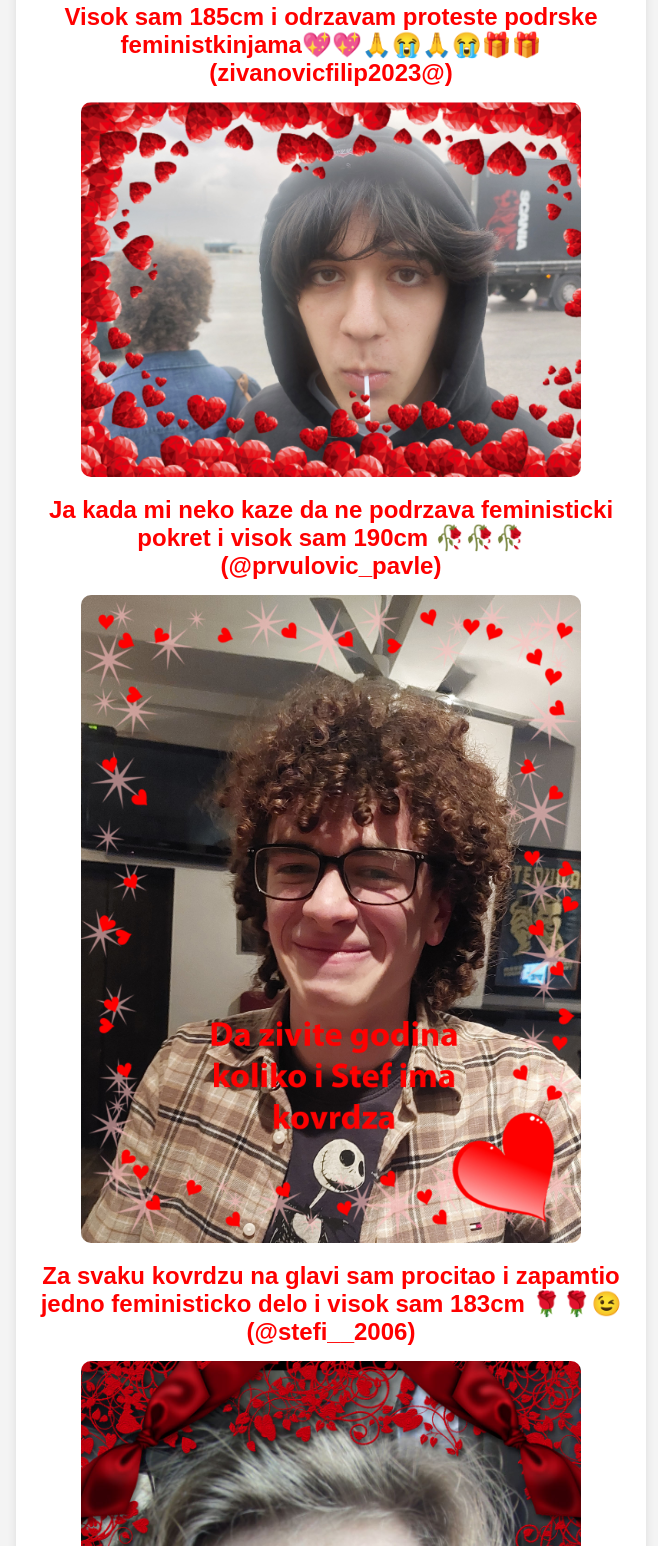
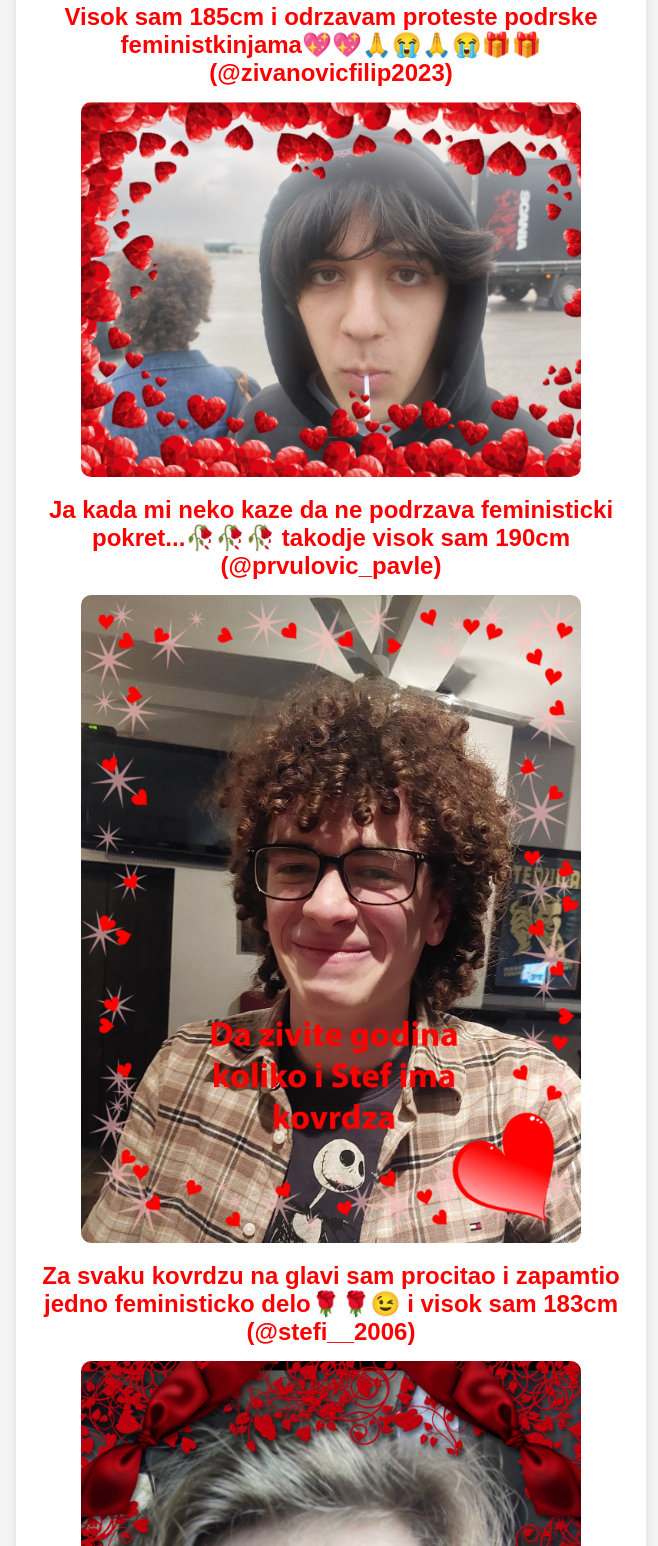
Before and after one commit to jankoking1/zaosmimartalzapublic, a plain HTML site: page index.html in a window 1280 px wide. Shown: the part 2317-3863 px from the top of the page, without its empty margins (309-967 px from the left). Drawn offline with Linux system fonts and the light colour scheme.

Commit message:
Update index.html

```diff
--- a/index.html
+++ b/index.html
@@ -46,16 +46,16 @@
         <div class="text">Zelim da ga provedete sto lepse sa puno srece i radosti</div>
 
         <img src="IMG-20250112-WA0014 copy.png" alt="Image 3">
-        <div class="text">Visok sam 193cm i citam feministicku literaturu🙏🙏🙏😭😭😭(@janko__r), a drug je 187 i izmislio je feminizam🙏🙏 i drzi skupove velikih feminista u koncaru💖💖💖(@ostojajedini)</div>
+        <div class="text">Visok sam 193cm i citam feministicku literaturu🙏🙏🙏😭😭😭(@janko__r), a drug je 187cm i izmislio je feminizam🙏🙏 i drzi skupove velikih feminista u koncaru💖💖💖(@ostojajedini)</div>
 
         <img src="WhatsApp Image 2025-03-07 at 12.22.03 copy.jpg" alt="Image 4">
-        <div class="text">Visok sam 185cm i odrzavam proteste podrske feministkinjama💖💖🙏😭🙏😭🎁🎁(zivanovicfilip2023@)</div>
+        <div class="text">Visok sam 185cm i odrzavam proteste podrske feministkinjama💖💖🙏😭🙏😭🎁🎁(@zivanovicfilip2023)</div>
 
         <img src="20241009_184913 copy.jpg" alt="Image 5">
-        <div class="text">Ja kada mi neko kaze da ne podrzava feministicki pokret i visok sam 190cm 🥀🥀🥀 (@prvulovic_pavle)</div>
+        <div class="text">Ja kada mi neko kaze da ne podrzava feministicki pokret...🥀🥀🥀 takodje visok sam 190cm (@prvulovic_pavle)</div>
 
         <img src="20250207_2138222 copy.jpg" alt="Image 6">
-        <div class="text">Za svaku kovrdzu na glavi sam procitao i zapamtio jedno feministicko delo i visok sam 183cm 🌹🌹😉(@stefi__2006)</div>
+        <div class="text">Za svaku kovrdzu na glavi sam procitao i zapamtio jedno feministicko delo🌹🌹😉 i visok sam 183cm (@stefi__2006)</div>
 
         <img src="nos.jpg" alt="Image 7">
         <div class="text">Ja cu biti pravnik i boriti se za feministicka prava😉!!!(Visok sam 187cm ali sam zauzet sry😭😭😭)</div>
```
